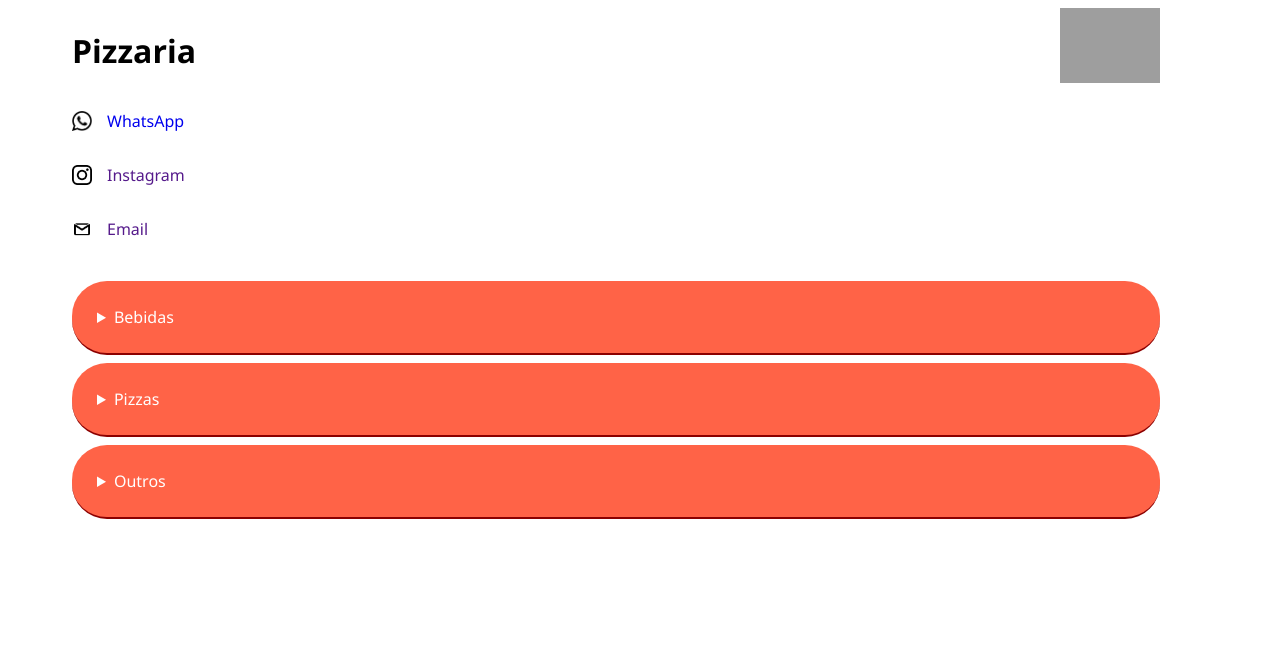
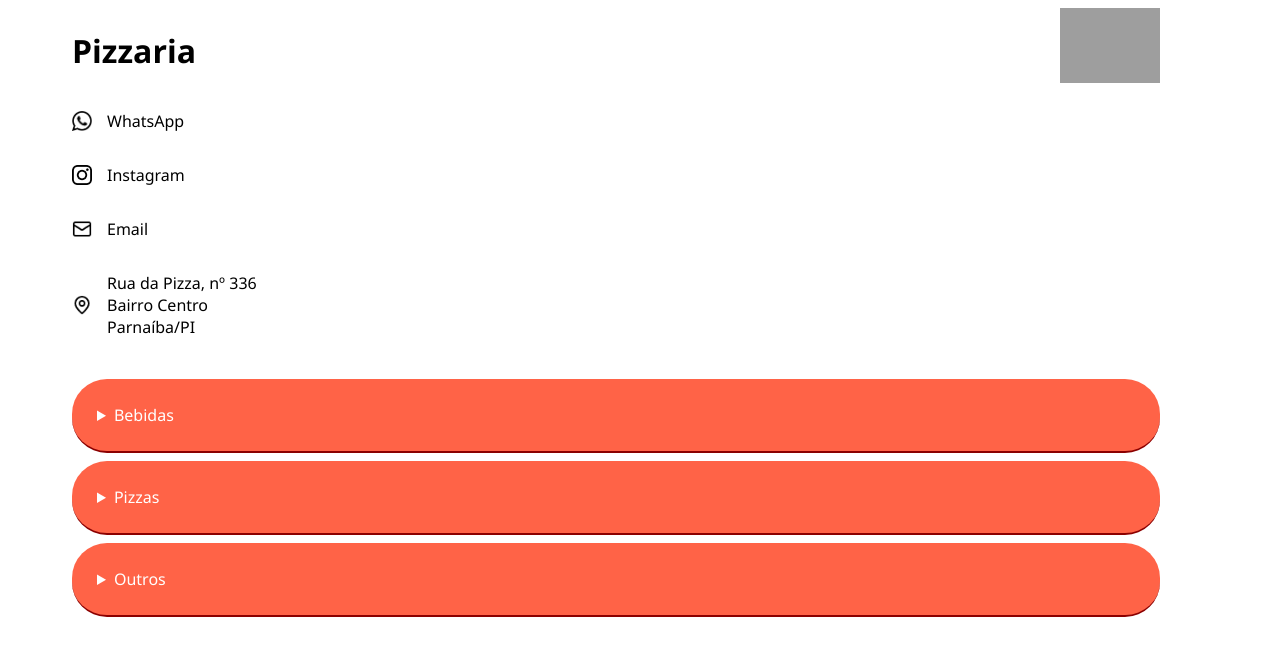
Before and after one commit to RenanSantos7/Cardapio, a plain HTML site: page index.html in a window 1280 px wide. Drawn offline with Linux system fonts and the light colour scheme; grey boxes are pictures that could not be loaded.

Commit message:
Adicionado local

```diff
--- a/index.html
+++ b/index.html
@@ -19,16 +19,20 @@
         </div>
         <div id="tabela-redes-sociais">
             <a href="https://wa.me/+5586999999999">
-                <img class="redes-sociais_logo alt="WhatsApp" src="assets/whatsapp-mono.png" />
+                <img class="redes-sociais_logo alt="WhatsApp" src="assets/whatsapp-mono.png">
                 <p class="rede-sociais_nome">WhatsApp</p>
             </a>
             <a href="">
-                <img alt="Instagram" class="redes-sociais_logo" src="assets/instagram.png" />
+                <img alt="Instagram" class="redes-sociais_logo" src="assets/instagram.png">
                 <p class="rede-sociais_nome">Instagram</p>
             </a>
             <a href="">
-                <img class="redes-sociais_logo" alt="Email" src="assets/gmail.png" />
+                <img class="redes-sociais_logo" alt="Email" src="assets/mail.png">
                 <p class="rede-sociais_nome">Email</p>
+            </a>
+            <a href="https://www.google.com/maps/@-2.9077698,-41.7799714,16.58z">
+                <img class="redes-sociais_logo" alt="local" src="assets/map-pin.png">
+                <p class="redes-sociais_nome">Rua da Pizza, nº 336<br>Bairro Centro<br>Parnaíba/PI</p>
             </a>
         </div>
     </header>
--- a/styles/style.css
+++ b/styles/style.css
@@ -29,6 +29,7 @@ header h1 {
     grid-column-gap: 15px;
     align-items: center;
     text-decoration: none;
+    color: inherit;
 }
 
 .redes-sociais_logo {
```
Also changed, not shown: assets/gmail.png (deleted), assets/mail.png (added), assets/map-pin.png (added).
